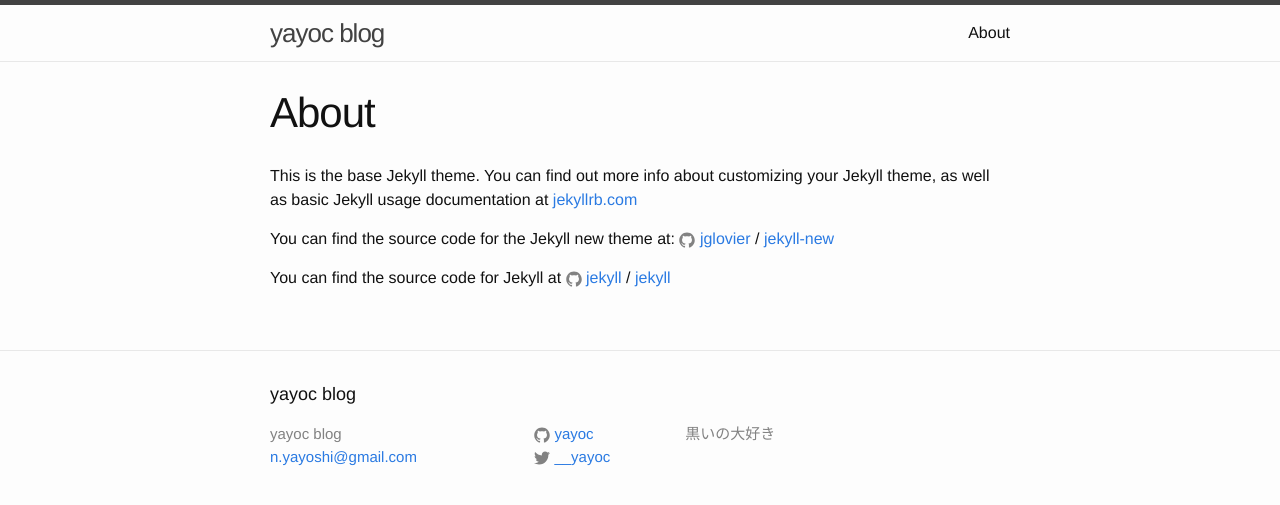
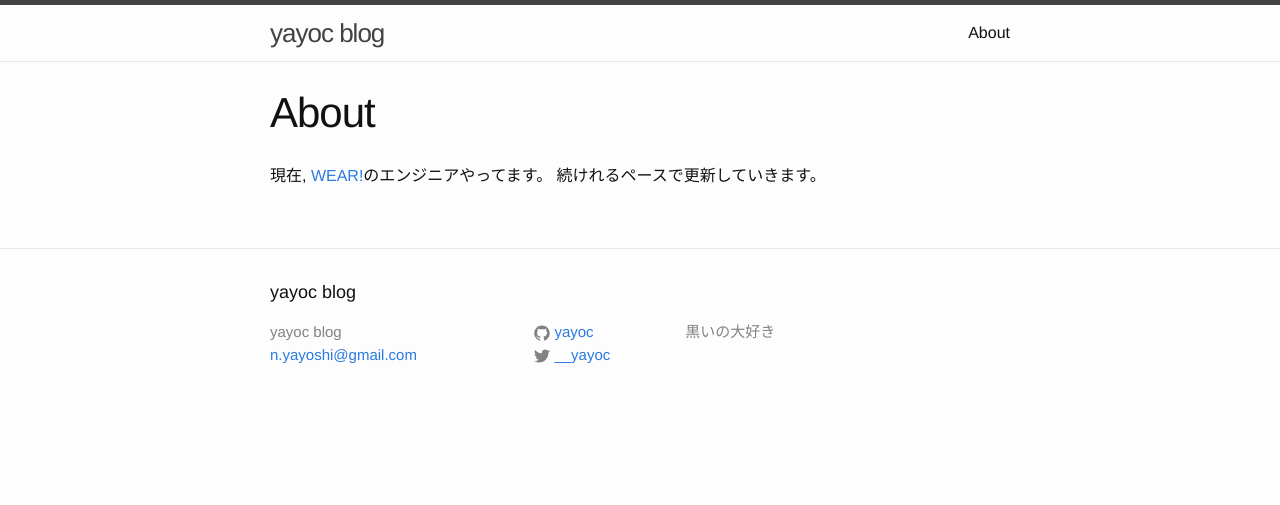
Before and after one commit to yayoc/yayoc.github.io, a Jekyll site: the page built from about.md, in a window 1280 px wide. Shown: the top 505 px of the page. Built offline with Jekyll 4.4.1, drawn with Linux system fonts in a browser that asks for light colours.

```diff
--- a/about.md
+++ b/about.md
@@ -4,12 +4,5 @@ title: About
 permalink: /about/
 ---
 
-This is the base Jekyll theme. You can find out more info about customizing your Jekyll theme, as well as basic Jekyll usage documentation at [jekyllrb.com](http://jekyllrb.com/)
-
-You can find the source code for the Jekyll new theme at:
-{% include icon-github.html username="jglovier" %} /
-[jekyll-new](https://github.com/jglovier/jekyll-new)
-
-You can find the source code for Jekyll at
-{% include icon-github.html username="jekyll" %} /
-[jekyll](https://github.com/jekyll/jekyll)
+現在, [WEAR!](http://wear.jp)のエンジニアやってます。
+続けれるペースで更新していきます。
```
Also changed, not shown: _posts/2016-01-01-start-to-use-jekyll.markdown (added, +14 -0 lines), _posts/2016-01-01-welcome-to-jekyll.markdown (deleted, +0 -25 lines).
